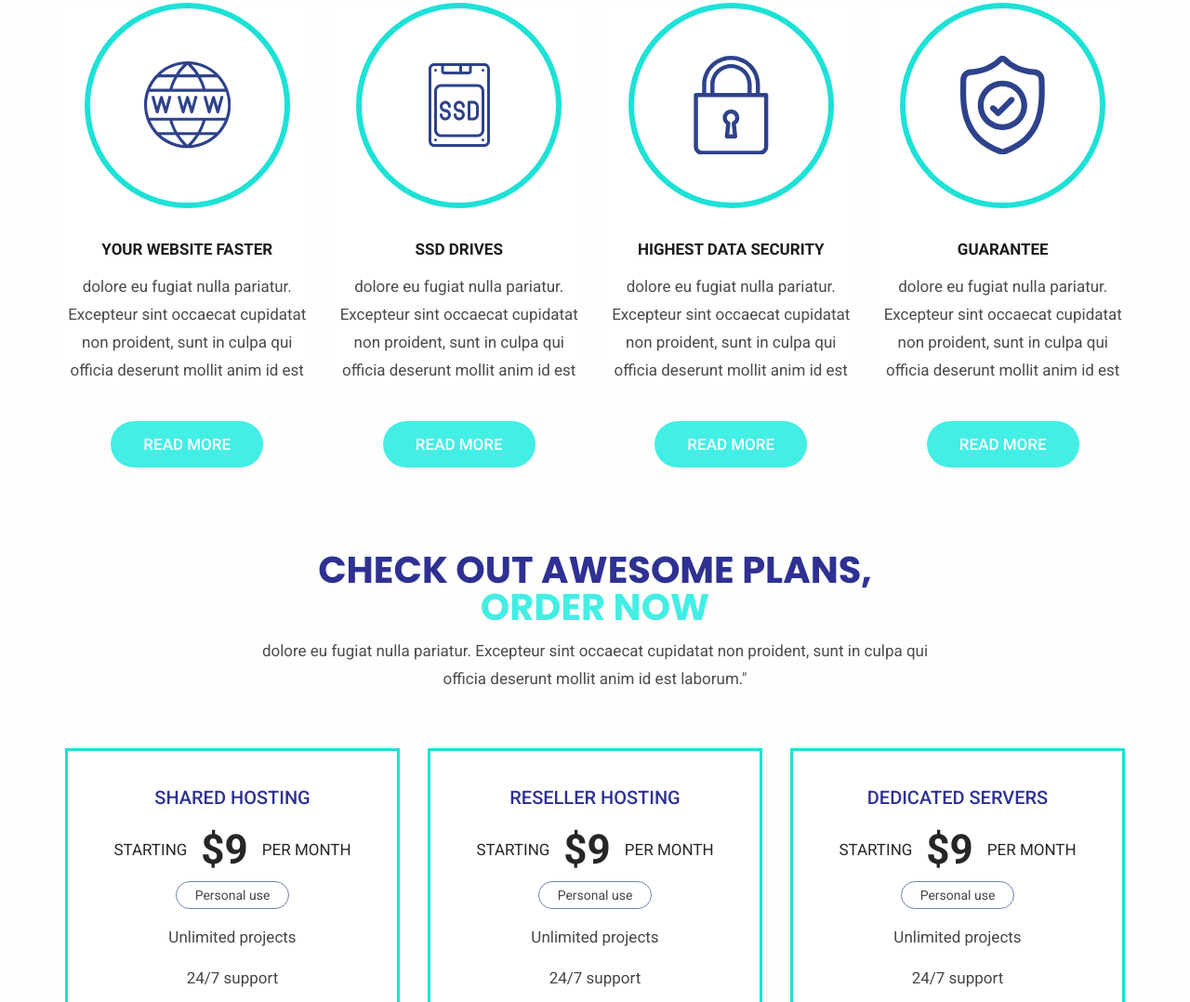
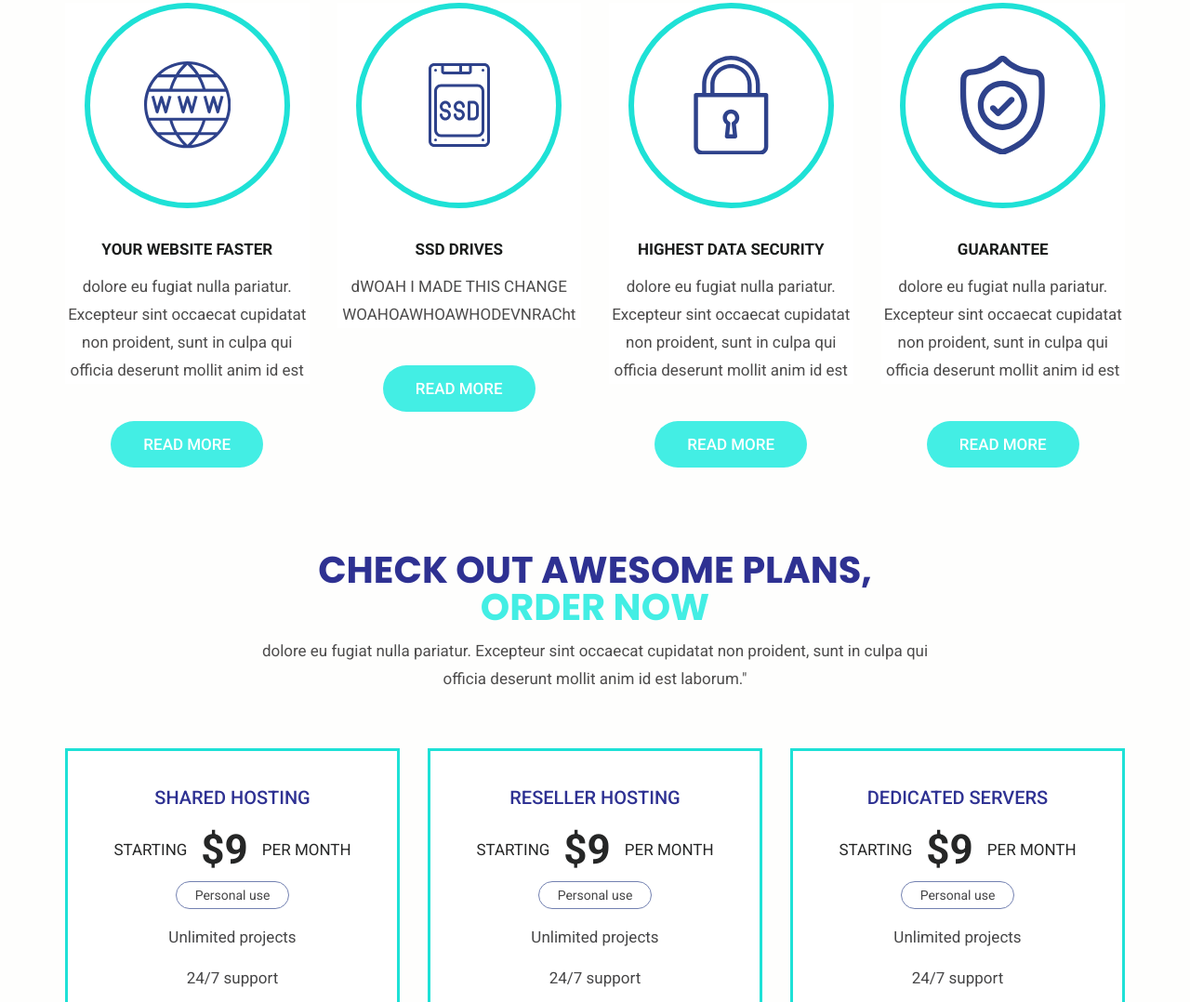
Before and after one commit to LuisMedei/web-consulting-cndapp, a plain HTML site: page index.html in a window 1280 px wide. Shown: the part 1457-2535 px from the top of the page at 93% size. Drawn offline with nearby package versions, Linux system fonts and the light colour scheme.

Commit message:
Index changed

```diff
--- a/index.html
+++ b/index.html
@@ -300,7 +300,7 @@
                            </svg>
                         </i>
                         <h3>SSD Drives</h3>
-                        <p>dolore eu fugiat nulla pariatur. Excepteur sint occaecat cupidatat non proident, sunt in culpa qui officia deserunt mollit anim id est</p>
+                        <p>dWOAH I MADE THIS CHANGE WOAHOAWHOAWHODEVNRACht</p>
                      </div>
                      <a class="read_more" href="hosting.html">Read More</a>
                   </div>
```
